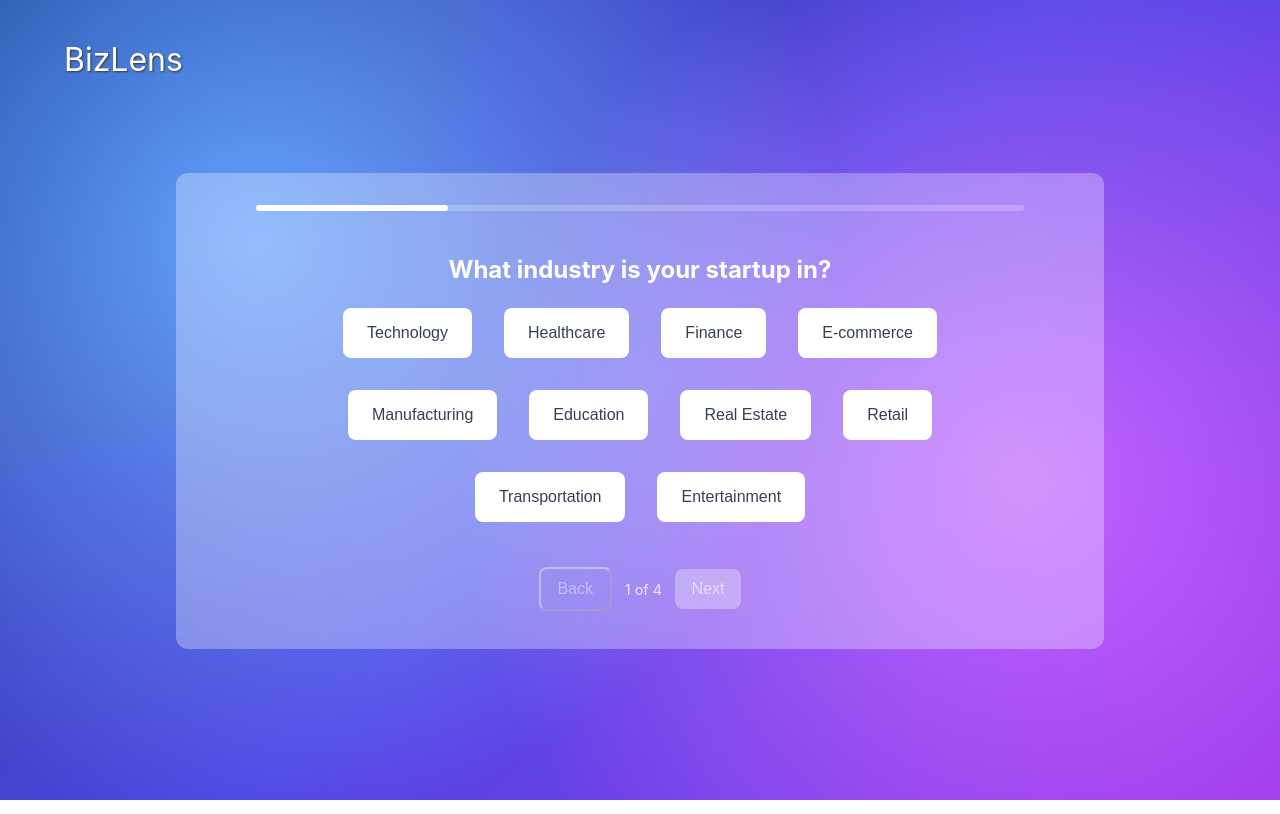
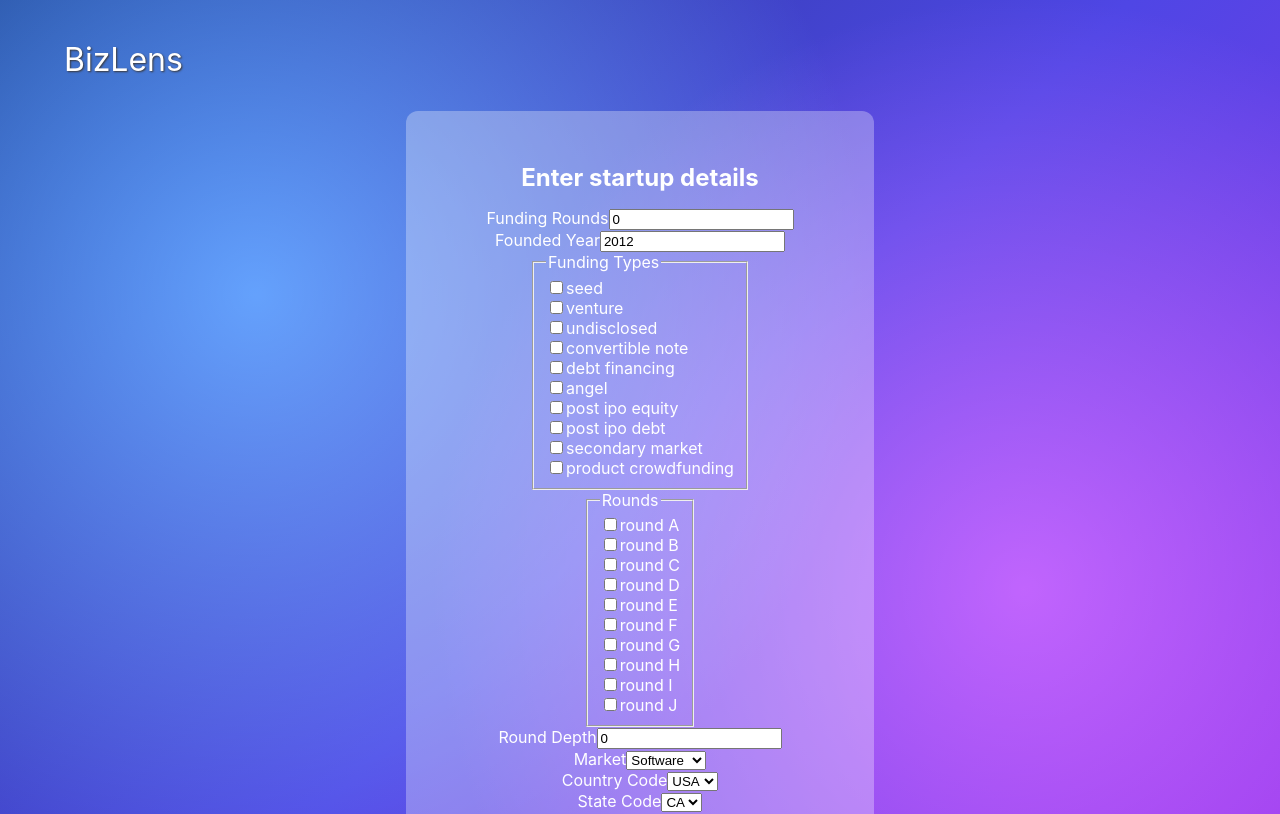
Before and after one commit to shirinadan/AI4ALL-Project, a Next.js app: page /quiz in a window 1280 px wide. Shown: the top 814 px of the page. Built offline with nearby package versions, Linux system fonts and the light colour scheme.

Commit message:
Use vv5 model and expand quiz inputs

```diff
--- a/src/app/quiz/page.js
+++ b/src/app/quiz/page.js
@@ -6,121 +6,89 @@ import '../globals.css'
 import '../layout.js'
 import './page.css'
 
-
-const INDUSTRIES = [
-  'Technology',
-  'Healthcare',
-  'Finance',
-  'E-commerce',
-  'Manufacturing',
-  'Education',
-  'Real Estate',
-  'Retail',
-  'Transportation',
-  'Entertainment'
+const fundingTypeFields = [
+  'seed',
+  'venture',
+  'undisclosed',
+  'convertible_note',
+  'debt_financing',
+  'angel',
+  'post_ipo_equity',
+  'post_ipo_debt',
+  'secondary_market',
+  'product_crowdfunding'
 ]
 
-const FUNDING_TYPES = [
-  'Seed',
-  'Convertible Note',
-  'Series A',
-  'Series B',
-  'Series C',
-  'Series D',
-  'Series E',
-  'Debt Financing',
-  'Grant',
-  'Product Crowdfunding',
-  'Equity Crowdfunding',
-  'Private Equity',
-  'Post‑IPO Equity',
-  'Angel',
-  'Undisclosed',
-  'Venture',
-]
-
-const MARKET_CATS = [
-  'Social Television',
-  'Enterprise Search',
-  'Reviews & Recommendations',
-  'Biomass Power Generation',
-  'Minerals',
-  'Parenting',
-  'Transaction Processing',
-  'Hardware',
-  'Auto',
-  'Health Services Industry',
+const roundFields = [
+  'round_A',
+  'round_B',
+  'round_C',
+  'round_D',
+  'round_E',
+  'round_F',
+  'round_G',
+  'round_H',
+  'round_I',
+  'round_J'
 ]
 
 export default function BizLensQuiz() {
-  const [currentStep, setCurrentStep] = useState(0)
-  const [selectedIndustry, setSelectedIndustry] = useState('')
-  const [fundingTypes, setFundingTypes] = useState([])
-  const [foundedYear, setFoundedYear] = useState('')
-  const [market, setMarket] = useState('')
-
-  const questions = [
-    {
-      title: "What industry is your startup in?",
-      type: "industry"
-    },
-    {
-      title: "Which funding types apply?",
-      subtitle: "(select all that apply)",
-      type: "funding"
-    },
-    {
-      title: "In what year was your startup founded?",
-      type: "year"
-    },
-    {
-      title: "What is your primary market category?",
-      type: "market"
-    }
-  ]
-
-  function toggleFunding(type) {
-    setFundingTypes((prev) =>
-      prev.includes(type) ? prev.filter((t) => t !== type) : [...prev, type]
-    )
-  }
-
-  function handleNext() {
-    if (currentStep < questions.length - 1) {
-      setCurrentStep(currentStep + 1)
-      console.log((currentStep + 1) / questions.length * 100 + '% completed')
-    } else {
-      console.log("got here")
-      handleSubmit()
-    }
-  }
+  const [formData, setFormData] = useState({
+    funding_rounds: 0,
+    founded_year: 2012,
+    seed: 0,
+    venture: 0,
+    undisclosed: 0,
+    convertible_note: 0,
+    debt_financing: 0,
+    angel: 0,
+    post_ipo_equity: 0,
+    post_ipo_debt: 0,
+    secondary_market: 0,
+    product_crowdfunding: 0,
+    round_A: 0,
+    round_B: 0,
+    round_C: 0,
+    round_D: 0,
+    round_E: 0,
+    round_F: 0,
+    round_G: 0,
+    round_H: 0,
+    round_I: 0,
+    round_J: 0,
+    round_depth: 0,
+    market: 'Software',
+    country_code: 'USA',
+    state_code: 'CA'
+  })
 
   const router = useRouter()
 
-  async function handleSubmit() {
-    const payload = {
-      industry: selectedIndustry,
-      fundingTypes,
-      foundedYear,
-      market
-    }
+  function handleChange(e) {
+    const { name, value, type, checked } = e.target
+    setFormData(prev => ({
+      ...prev,
+      [name]:
+        type === 'checkbox'
+          ? (checked ? 1 : 0)
+          : type === 'number'
+          ? Number(value)
+          : value
+    }))
+  }
 
-    console.log(payload);
-
+  async function handleSubmit(e) {
+    e.preventDefault()
     try {
       const res = await fetch('http://localhost:5000/predict', {
         method: 'POST',
         headers: { 'Content-Type': 'application/json' },
-        body: JSON.stringify(payload)
+        body: JSON.stringify(formData)
       })
-
       const data = await res.json()
-      console.log("Prediction response:", data)
-
-      if (res.ok && data && typeof data.success_score !== 'undefined') {
-        router.push(`/results?score=${encodeURIComponent(data.success_score)}`)
-      }
-      else {
+      if (res.ok && data && typeof data.prediction !== 'undefined') {
+        router.push(`/results?score=${encodeURIComponent(data.prediction)}`)
+      } else {
         console.error('Unexpected response:', data)
       }
     } catch (err) {
@@ -128,147 +96,107 @@ export default function BizLensQuiz() {
     }
   }
 
-  function canProceed() {
-    switch (currentStep) {
-      case 0: return selectedIndustry !== ''
-      case 1: return fundingTypes.length > 0
-      case 2: return foundedYear !== ''
-      case 3: return market !== ''
-      default: return false
-    }
-  }
-
-  const currentQuestion = questions[currentStep]
-
   return (
     <div className="quiz-wrapper">
-      <div className="quiz-container">
-{/* Progress Bar */}
-        <div style={{
-          height: '6px',
-          background: 'rgba(255,255,255,0.2)',
-          borderRadius: '3px',
-          // overflow: 'hidden',
-          marginBottom: '1.5rem',
-          width: '100%',
-        }}>
-          <div style={{
-            width: `${((currentStep + 1) / questions.length) * 100}%`,
-            height: '100%',
-            borderRadius: '3px',
-            background: 'rgb(255, 255, 255)',
-            transition: 'width 0.3s ease'
-          }} />
-        </div>
+      <form className="quiz-container" onSubmit={handleSubmit}>
+        <h2 className="question-title">Enter startup details</h2>
 
-        {/* Question */}
-        <h2 className="question-title">
-          {currentQuestion.title}
-        </h2>
+        <label>Funding Rounds
+          <input
+            type="number"
+            name="funding_rounds"
+            value={formData.funding_rounds}
+            onChange={handleChange}
+          />
+        </label>
 
-        {currentQuestion.subtitle && (
-          <p className="question-subtitle">
-            {currentQuestion.subtitle}
-          </p>
-        )}
+        <label>Founded Year
+          <input
+            type="number"
+            name="founded_year"
+            value={formData.founded_year}
+            onChange={handleChange}
+          />
+        </label>
 
-        {/* Answer Options */}
-        <div className="answers-container">
-          {currentQuestion.type === 'industry' && INDUSTRIES.map((industry) => (
-            <button
-              key={industry}
-              onClick={() => setSelectedIndustry(industry)}
-              className={`answer-button${selectedIndustry === industry ? ' selected' : ''}`}
-              onMouseEnter={(e) => {
-                if (selectedIndustry !== industry) {
-                  e.target.classList.add('hover-temp')
-                }
-              }}
-              onMouseLeave={(e) => {
-                if (selectedIndustry !== industry) {
-                  e.target.classList.remove('hover-temp')
-                }
-              }}
-            >
-              {industry}
-            </button>
+        <fieldset>
+          <legend>Funding Types</legend>
+          {fundingTypeFields.map(ft => (
+            <label key={ft} style={{ display: 'block' }}>
+              <input
+                type="checkbox"
+                name={ft}
+                checked={formData[ft] === 1}
+                onChange={handleChange}
+              />
+              {ft.replace(/_/g, ' ')}
+            </label>
           ))}
+        </fieldset>
 
-          {currentQuestion.type === 'funding' && (
-            <div className="funding-grid">
-              {FUNDING_TYPES.map((type) => (
-                <button
-                  key={type}
-                  onClick={() => toggleFunding(type)}
-                  className={`funding-button${fundingTypes.includes(type) ? ' selected' : ''}`}
-                  onMouseEnter={(e) => {
-                    if (!fundingTypes.includes(type)) {
-                      e.target.classList.add('hover-temp')
-                    }
-                  }}
-                  onMouseLeave={(e) => {
-                    if (!fundingTypes.includes(type)) {
-                      e.target.classList.remove('hover-temp')
-                    }
-                  }}
-                >
-                  {type}
-                </button>
-              ))}
-            </div>
-          )}
+        <fieldset>
+          <legend>Rounds</legend>
+          {roundFields.map(rf => (
+            <label key={rf} style={{ display: 'block' }}>
+              <input
+                type="checkbox"
+                name={rf}
+                checked={formData[rf] === 1}
+                onChange={handleChange}
+              />
+              {rf.replace('_', ' ')}
+            </label>
+          ))}
+        </fieldset>
 
-          {currentQuestion.type === 'year' && (
-            <input
-              type="number"
-              min="1900"
-              max={new Date().getFullYear()}
-              value={foundedYear}
-              onChange={(e) => setFoundedYear(e.target.value)}
-              placeholder="e.g. 2018"
-              className="year-input"
-            />
-          )}
+        <label>Round Depth
+          <input
+            type="number"
+            name="round_depth"
+            value={formData.round_depth}
+            onChange={handleChange}
+          />
+        </label>
 
-          {currentQuestion.type === 'market' && (
-            <select
-              value={market}
-              onChange={(e) => setMarket(e.target.value)}
-              className={`market-select${market ? ' has-value' : ''}`}
-            >
-              <option value="">— select one —</option>
-              {MARKET_CATS.map((cat) => (
-                <option key={cat} value={cat}>
-                  {cat}
-                </option>
-              ))}
-            </select>
-          )}
-        </div>
+        <label>Market
+          <select
+            name="market"
+            value={formData.market}
+            onChange={handleChange}
+          >
+            <option value="Software">Software</option>
+            <option value="Hardware">Hardware</option>
+            <option value="Finance">Finance</option>
+          </select>
+        </label>
 
-        {/* Navigation */}
-        <div className="navigation">
-          <button
-            onClick={() => setCurrentStep(Math.max(0, currentStep - 1))}
-            disabled={currentStep === 0}
-            className={`nav-button${currentStep === 0 ? ' disabled' : ''}`}
+        <label>Country Code
+          <select
+            name="country_code"
+            value={formData.country_code}
+            onChange={handleChange}
           >
-            Back
-          </button>
+            <option value="USA">USA</option>
+            <option value="CAN">CAN</option>
+          </select>
+        </label>
 
-          <span className="progress-text">
-            {currentStep + 1} of {questions.length}
-          </span>
+        <label>State Code
+          <select
+            name="state_code"
+            value={formData.state_code}
+            onChange={handleChange}
+          >
+            <option value="CA">CA</option>
+            <option value="NY">NY</option>
+            <option value="TX">TX</option>
+          </select>
+        </label>
 
-          <button
-            onClick={handleNext}
-            disabled={!canProceed()}
-            className={`next-button${!canProceed() ? ' disabled' : ''}`}
-          >
-            {currentStep === questions.length - 1 ? 'Submit' : 'Next'}
-          </button>
-        </div>
-      </div>
+        <button type="submit" className="answer-button">
+          Predict
+        </button>
+      </form>
     </div>
   )
 }
```
Also changed, not shown: 1 other file (tests, documents, lock files or other folders).
